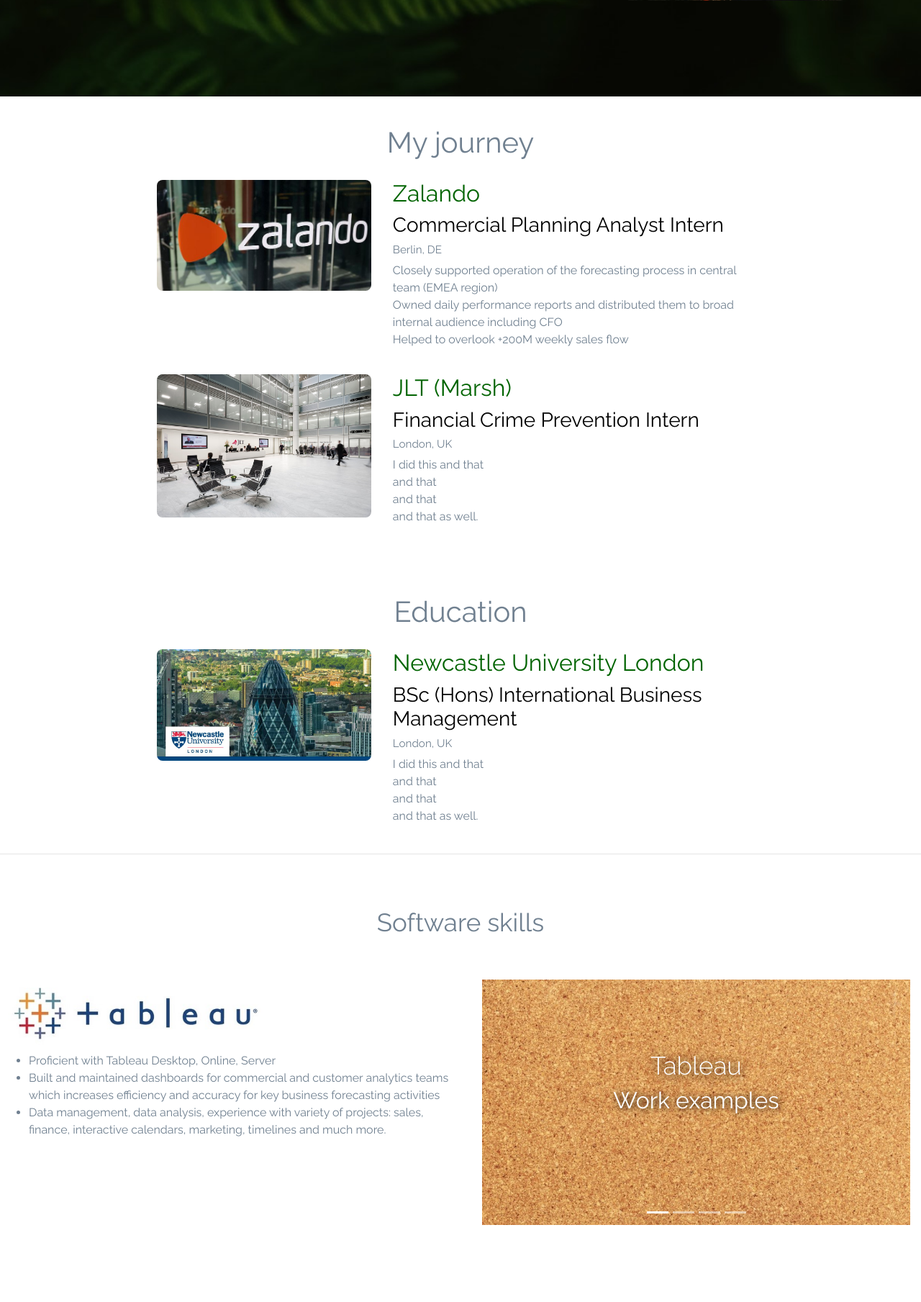
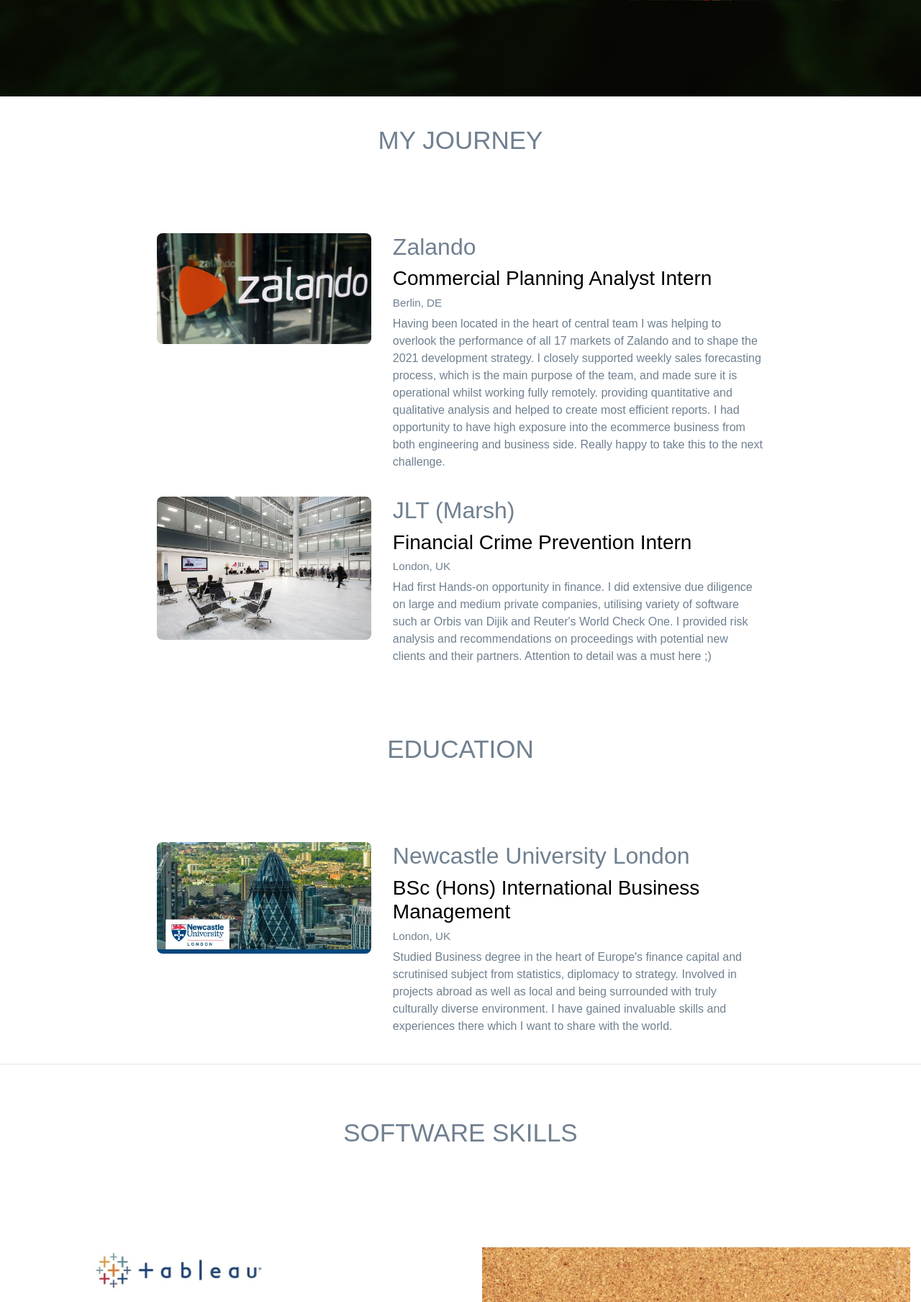
Before and after one commit to mromankim/martyna-website, a PHP site: page / in a window 1280 px wide. Shown: the part 521-2330 px from the top of the page at 72% size. Run offline with PHP 8.4, Linux system fonts and the light colour scheme; some web fonts are replaced.

Commit message:
Add files via upload

```diff
--- a/index.html
+++ b/index.html
@@ -6,7 +6,7 @@
      <meta charset="utf-8">
      <meta name="viewpoint" content="width=device-width, initial-scale=1">
 
-     <title>Hello I am Marty</title>
+     <title> I'm Martyna Romankiewicz</title>
 
     <!-- Link to bootstrap -->
      <link rel="stylesheet" href="https://stackpath.bootstrapcdn.com/bootstrap/4.1.3/css/bootstrap.min.css" integrity="sha384-MCw98/SFnGE8fJT3GXwEOngsV7Zt27NXFoaoApmYm81iuXoPkFOJwJ8ERdknLPMO" crossorigin="anonymous">
@@ -20,10 +20,13 @@
 <link rel= "stylesheet" type= "text/css" href= "styles.css">
 <!-- FONT -->
 <link href="https://fonts.googleapis.com/css2?family=Raleway:wght@300;400&family=Roboto:wght@300&display=swap" rel="stylesheet">
+<link href="https://fonts.googleapis.com/css2?family=Taviraj&display=swap" rel="stylesheet">
+<link href="https://fonts.googleapis.com/css2?family=Titillium+Web&display=swap" rel="stylesheet">
 </head>
 
 <body>
 <!-- Navigation bar-->
+<div class="fade-in">
 <nav class="navbar navbar-expand-md navbar-dark bg-dark sticky-top">
 <div class="container-fluid">
   <button class="navbar-toggler" type="button" data-toggler="collapse" data-target="#navbarResponsive">
@@ -33,33 +36,35 @@
   <div class="collapse navbar-collapse" id="navbarResponsive">
     <ul class="navbar-nav ml-auto">
       <li class="nav-link">
-        <a class="nav-link" href="#">Home</a>
+        <a class="nav-link" href="#parallax">HOME</a>
       </li>
       <li class="nav-link">
-        <a class="nav-link" href="#container6">My Journey</a>
+        <a class="nav-link" href="#My journey">MY JOURNEY</a>
       </li>
       <li class="nav-link">
-        <a class="nav-link" href="#container2">Skills</a>
+        <a class="nav-link" href="#Skills">SKILLS</a>
       </li>
       <li class="nav-link">
-        <a class="nav-link" href="#container1">Contact</a>
+        <a class="nav-link" href="#Connect">CONNECT</a>
       </li>
     </ul>
   </div>
 </div>
 </nav>
 
+
 <!-- INTRO -->
-<div class="parallax">
+<div class="parallax" id="parallax">
   <div class="fade-in">
   <div class="container4 padding">
   <div class="row text-center">
       <div class="col-lg-8">
     <h3><i>Hi, I'm</i></h3>
-    <h1>Martyna Romankiewicz</h1>
+    <h1>MARTYNA ROMANKIEWICZ</h1>
   </div>
   <div class="col-lg-3">
     <img src="img/download.png" class="img-fluid", width="300px", class="center">
+
   </div>
   </div>
   </div>
@@ -69,10 +74,10 @@
 
 
 <!-- MY JOURNEY -->
-<div class="container6 padding">
+<div class="container6 padding" id="My journey">
   <div class="row text-center padding">
   <div class="col-lg-12">
-    <h1>My journey</h1>
+    <h1>MY JOURNEY</h1>
   </div>
   </div>
 </div>
@@ -88,14 +93,18 @@
   </div>
   <div class="col-xs-10 col-sm-12 col-md-5">
 
-  <a href="https://corporate.zalando.com/en/company" target="_blank">
-  <h2>Zalando</h2></a>
+  <h2>
+    <a href="https://corporate.zalando.com/en/company" target="_blank">Zalando</a>
+  </h2>
     <h3>Commercial Planning Analyst Intern</h3>
     <a href="https://www.google.com/maps/place/Zalando+BHQ-X/@52.5211059,13.3564417,12.27z/data=!4m12!1m6!3m5!1s0x47a84e4fdb9eb191:0xb840714ee0a1bf58!2sZalando+SE+BTD-L!8m2!3d52.5039825!4d13.4438271!3m4!1s0x0:0x4a934d52c2c28603!8m2!3d52.5063317!4d13.4411985" target="_blank">
       <h4>Berlin, DE</h4></a>
-        <p> Closely supported operation of the forecasting process in central team (EMEA region) <br>
-          Owned daily performance reports and distributed them to broad internal audience including CFO <br>
-          Helped to overlook +200M weekly sales flow <br>
+        <p>Having been located in the heart of central team I was helping to overlook the performance of all 17 markets of Zalando and to shape the 2021 development strategy.
+          I closely supported weekly sales forecasting process, which is the main purpose of the team, and made sure it is operational whilst working fully remotely.
+          providing quantitative and qualitative analysis and helped to create most efficient reports.
+          I had opportunity to have high exposure into the ecommerce business from both engineering and business side.
+          Really happy to take this to the next challenge.
+
 
         </p>
   </div>
@@ -113,15 +122,18 @@
   </div>
   <div class="col-xs-12 col-sm-12 col-md-5">
 
-  <a href="https://www.marsh.com/nz/press-centre/marsh-and-mclennan-completes-acquisition-of-jardine-lloyd-thompson.html" target="_blank">
-  <h2>JLT (Marsh)</h2></a>
+
+  <h2>
+    <a href="https://www.marsh.com/nz/press-centre/marsh-and-mclennan-completes-acquisition-of-jardine-lloyd-thompson.html" target="_blank">JLT (Marsh)</a>
+  </h2>
     <h3>Financial Crime Prevention Intern</h3>
     <a href="https://www.google.com/maps/place/JLT+Specialty+Limited/@51.5147305,-0.0791734,17z/data=!3m1!4b1!4m5!3m4!1s0x4876034caded182f:0x9baa3a5a4e4d251!8m2!3d51.5147305!4d-0.0769847" target="_blank">
       <h4>London, UK</h4></a>
-        <p> I did this and that <br>
-          and that <br>
-          and that <br>
-          and that as well.
+        <p> Had first Hands-on opportunity in finance. I did extensive due diligence on large and medium private companies,
+          utilising variety of software such ar Orbis van Dijik and Reuter's World Check One.
+          I provided risk analysis and recommendations on proceedings with potential new clients and their partners.
+          Attention to detail was a must here ;)
+
         </p>
   </div>
 </div>
@@ -131,7 +143,7 @@
 <div class="container7 padding">
   <div class="row text-center padding">
   <div class="col-lg-12">
-    <h1>Education</h1>
+    <h1>EDUCATION</h1>
   </div>
   </div>
 </div>
@@ -146,15 +158,17 @@
   </div>
   <div class="col-xs-12 col-sm-12 col-md-5">
 
-  <a href="https://www.ncl.ac.uk/business/" target="_blank">
-  <h2>Newcastle University London</h2></a>
+
+  <h2>
+    <a href="https://www.ncl.ac.uk/business/" target="_blank">Newcastle University London</a>
+  </h2>
     <h3>BSc (Hons) International Business Management</h3>
     <a href="https://www.google.com/maps/place/Newcastle+University+London/@51.5176093,-0.0808755,16.46z/data=!4m5!3m4!1s0x48761cb3635d9f87:0xb5461ca02ab317f1!8m2!3d51.5175789!4d-0.0772007" target="_blank">
       <h4>London, UK</h4></a>
-        <p> I did this and that <br>
-          and that <br>
-          and that <br>
-          and that as well.
+        <p> Studied Business degree in the heart of Europe's finance capital and scrutinised subject from statistics, diplomacy to strategy.
+          Involved in projects abroad as well as local and being surrounded with truly culturally diverse environment.
+          I have gained invaluable skills and experiences there which I want to share with the world.
+
         </p>
   </div>
 </div>
@@ -164,11 +178,14 @@
   <!-- 1ST CAROUSEL (RIGHT) -->
 <div class="container2 padding">
 <div class="row padding">
-  <div class="col-lg-12">
-    <h1>Software skills</h1>
+  <div class="col-lg-12" id="Skills">
+    <h1>SOFTWARE SKILLS</h1>
   </div>
   <div class="col-md-12 col-lg-6">
+    <div id="carousel">
       <img src="img/tableau.jpg" class="img-fluid">
+    </div>
+    <div id="carousel-text">
     <ul>
     <li> Proficient with Tableau Desktop, Online, Server</li>
     <li> Built and maintained dashboards for commercial and customer analytics teams
@@ -177,16 +194,17 @@
       interactive calendars, marketing, timelines and much more.</li>
     </ul>
   </div>
+  </div>
   <div class="col-lg-6">
 
 
     <div id="slides2" class="carousel slide" data-ride="carousel">
       <div class="col-lg-12">
     <ul class="carousel-indicators">
-       <li data-target="#slides" data-slide-to="0" class="active"></li>
-       <li data-target="#slides" data-slide-to="1"></li>
-       <li data-target="#slides" data-slide-to="2"></li>
-       <li data-target="#slides" data-slide-to="3"></li>
+       <li data-target="#slides2" data-slide-to="0" class="active"></li>
+       <li data-target="#slides2" data-slide-to="1"></li>
+       <li data-target="#slides2" data-slide-to="2"></li>
+       <li data-target="#slides2" data-slide-to="3"></li>
     </ul>
      <div class="carousel-inner">
        <div class="carousel-item active">
@@ -194,8 +212,8 @@
          <img src="img/board1.jpeg">
          <div class="carousel-caption">
            <!-- There are 4 displays (sizes) -->
-           <h1 class="display-2">Tableau</h1>
-           <h3>Work examples</h3>
+           <h1 class="display-2">TABLEAU</h1>
+           <h3>WORK EXAMPLES</h3>
          </div>
        </div>
        <div class="carousel-item">
@@ -223,7 +241,7 @@
 <div class="col-md-12 col-lg-6">
 
 
-  <div id="slides2" class="carousel slide" data-ride="carousel">
+  <div id="slides" class="carousel slide" data-ride="carousel">
     <div class="col-lg-12">
   <ul class="carousel-indicators">
      <li data-target="#slides" data-slide-to="0" class="active"></li>
@@ -237,8 +255,8 @@
        <img src="img/board1.jpeg">
        <div class="carousel-caption">
          <!-- There are 4 displays (sizes) -->
-         <h1 class="display-2">Excel</h1>
-         <h3>Work examples</h3>
+         <h1 class="display-2">EXCEL</h1>
+         <h3>WORK EXAMPLES</h3>
        </div>
      </div>
      <div class="carousel-item">
@@ -256,13 +274,17 @@
 
 </div>
   <div class="col-md-12 col-lg-6">
+    <div id="carousel">
     <img src="img/white.jpg" class="img-fluid">
-
+    </div>
+    <div id="carousel2-text">
     <ul>
     <li>Advances Excel: formulas, vidualization, analysis, management</li>
     <li>Google Sheets live reports, web/Excel data scraping, interactive data</li>
     <li>Integration with Python, automatic updates</li>
   </ul>
+  </div>
+  </div>
   </div>
 </div>
 </div>
@@ -275,13 +297,19 @@
   <div class="col-lg-6">
       <i class="fas fa-database"></i>
       <h3>MySQL</h3>
-      <p>Extracting informaiton from server</p>
+      <p>I can import/export data between different databases like Oracle/Access/Excel etc.<br>
+        link data to BI Tools<br>
+        quickly access informaiton for ad-hoc analysis</p>
   </div>
 
   <div class="col-lg-6">
       <i class="fab fa-python"></i>
       <h3>Python</h3>
-      <p>Extracting informaiton from server</p>
+      <p>I can quickly access informaiton from servers,<br>
+        scrape data from Web/Excel/Gsheets/MySQL and create live reports,<br>
+        link data to BI Tools, and<br>
+        automatise your weekly manual tasks!<br>
+        I use mostly Pandas and NumPy.</p>
   </div>
 
 </div>
@@ -292,8 +320,8 @@
 <!--MAP -->
 <div class="container2 padding">
 <div class="row text-center padding">
-  <div class="col-12">
-    <h1>My international experience</h1>
+  <div class="col-lg-12">
+    <h1>MY EXPOSURE IN NUTSHELL</h1>
 <div id="map-container-google-1" class="z-depth-1-half map-container" style="height: 400px">
   <div class="col-12">
     <iframe src="https://www.atlistmaps.com/map/e8c8fffa-3612-46ca-a467-97be2b5e33a5?share=true" allow="geolocation" width="100%" height="400px" frameborder="0" scrolling="no" allowfullscreen>
@@ -306,10 +334,15 @@
 </div>
 
 <!-- Connect section -->
-<div class="container1 padding">
+<div class="container1 padding" id="Connect">
 <div class="row text-center padding">
   <div class="col-12">
-    <h2>Let's connect!</h2>
+    <div class="neon" id="text">
+      <h2>
+      <i>L</i><i>E</i><i>T</i><i>'</i><i>S</i><i></i>
+      <i>C</i><i>O</i><i>N</i><i>N</i><i>E</i><i>C</i><i>T</i><i>!</i>
+      </h2>
+  </div>
   </div>
   <div class="col-12 social padding">
     <a href="https://www.linkedin.com/in/martyna-romankiewicz/" target="_blank"><i class="fab fa-linkedin"></i></a>
@@ -331,6 +364,8 @@
   </div>
 </div>
 </div>
+</div>
+
 
 </footer>
 
--- a/styles.css
+++ b/styles.css
@@ -4,7 +4,7 @@
   height: 100%;
   width: 100%;
   color: #708090;
-  font-family: "Raleway", sans-serif;
+  font-family: "Titillium", sans-serif;
   margin: 0px;
   overflow-x: hidden;
 }
@@ -13,14 +13,31 @@
   scroll-behavior: smooth;
 }
 
+/*-- Adding external font --*/
+@font-face {
+    font-family: 'audreyregular';
+    src: url('audrey-normal-webfont.woff2') format('woff2'),
+         url('audrey-normal-webfont.woff') format('woff');
+    font-weight: normal;
+    font-style: normal;
+}
+
 
 a:link {
   color: inherit;
   text-decoration: none; /* no underline */
 }
+
 .navbar {
   padding: .8rem;
   max-height: 55px;
+  font-family:"audreyregular", sans-serif !important; /*-- !important overwrites the bootstrap code --*/
+  font-size: 80%;
+}
+
+.navbar a:hover {
+  color: white !important;
+  text-shadow: 1px 1px 2px black, 0 0 25px grey, 0 0 5px darkgrey !important;
 }
 
 .navbar-toggle {
@@ -127,10 +150,16 @@
 .container6 {
   text-align: center;
   padding-top: 40px;
+  padding-bottom: 80px;
 }
 
-.container6, .container7, .col-xs-12 h1 {
+.container6, .container7, .col-lg-12 h1 {
   font-size: 35px;
+  font-family: "audreyregular", sans-serif;
+}
+
+a:link .container4 h3, h1 {
+  font-family: "audreyregular", sans-serif;
 }
 
 .container3 h1 {
@@ -139,14 +168,18 @@
   padding-bottom: 10px;
 }
 
-.container2 h1 {
+#Skills h1{
   font-size: 35px;
+  padding-bottom: 80px;
 }
 
 .container2 img{
   padding-top: 50px;
 }
 
+#carousel img{
+  padding-left: 120px;
+}
 .col-lg-12 {
   text-align: center;
 }
@@ -163,7 +196,16 @@
 }
 
 .container5 h2{
-  color: #006400;
+  color: inherit;
+}
+
+/*-- Text color does not change after pressing hyperlink --*/
+a:visited {
+  color: inherit;
+}
+
+.container5 a:hover{
+  color: #d5d5d5;
 }
 
 .container5 img {
@@ -178,7 +220,7 @@
 
 .container7 {
   padding-top: 80px;
-
+  padding-bottom: 80px;
 }
 
 .carousel-inner img {
@@ -196,14 +238,32 @@
   /*--- thickness of font ---*/
   font-weight: 300;
   /*--- 1st horizontal, 2nd vertical, 3rd width ---*/
-  text-shadow: 1px 1px 15px #000;
+  text-shadow: 1px 1px 20px #000;
 }
 
 .carousel-caption h3 {
-  font-size: 200%;
-  text-shadow: 1px 1px 10px #000;
+  font-size: 130%;
+  text-shadow: 1px 1px 15px #000;
+  font-family: "audreyregular", sans-serif;
 }
 
+.carousel-indicators li {
+  border-radius: 50%;
+  height: 10px;
+  width: 10px;
+  border-color: #7E7F7D;
+  border-style: solid;
+}
+
+.carousel-indicators .active {
+  background-color: #999;
+  background-color: rgba(70, 70, 70, 0.25);
+}
+
+.carousel-item {
+  width: 600px;
+  height: 400px;
+}
 .container9 {
   margin-right:0;
   background-color: #0e76a8;
@@ -233,8 +300,131 @@
       color: #F0F8FF;
       margin: 0px;
       overflow: hidden;
-      padding-top: 20px;
+      padding-top: 40px;
+      padding-bottom: 40px;
   }
+
+  .neon {
+    color: #fff;
+    text-shadow:
+      0 0 5px #fff,
+      0 0 10px #fff,
+      0 0 20px #fff,
+      0 0 40px #0ff,
+      0 0 80px #0ff,
+      0 0 90px #0ff,
+      0 0 100px #0ff,
+      0 0 150px #0ff;
+  }
+
+  #text i {
+    position: relative;
+    top: 5px;
+    font-style: normal;
+    font-family: "audreyregular", sans-serif;
+    -webkit-animation: bounce 2s ease infinite alternate;
+    -moz-animation: bounce 2s ease infinite alternate;
+    animation: bounce 2s ease infinite alternate;
+    color: #F0F8FF;
+  }
+
+  #text i:nth-child(1) {
+    -moz-animation-delay: .2s;
+    -webkit-animation-delay: .2s;
+    animation-delay: .2s;
+
+  }
+  #text i:nth-child(2) {
+    -moz-animation-delay: .4s;
+    -webkit-animation-delay: .4s;
+    animation-delay: .4s;
+
+  }
+  #text i:nth-child(3) {
+    -moz-animation-delay: .6s;
+    -webkit-animation-delay: .6s;
+    animation-delay: .6s;
+
+  }
+  #text i:nth-child(4) {
+    -moz-animation-delay: .8s;
+    -webkit-animation-delay: .8s;
+    animation-delay: .8s;
+
+  }
+  #text i:nth-child(5) {
+    -moz-animation-delay: 1s;
+    -webkit-animation-delay: 1s;
+    animation-delay: 1s;
+
+  }
+  }
+  #text i:nth-child(6) {
+    -moz-animation-delay: 1.2s;
+    -webkit-animation-delay: 1.2s;
+    animation-delay: 1.2s;
+
+  }
+  #text i:nth-child(7) {
+    -moz-animation-delay: 1.4s;
+    -webkit-animation-delay: 1.4s;
+    animation-delay: 1.4s;
+
+  }
+  #text i:nth-child(8) {
+    -moz-animation-delay: 1.6s;
+    -webkit-animation-delay: 1.6s;
+    animation-delay: 1.6s;
+
+  }
+  #text i:nth-child(9) {
+    -moz-animation-delay: 1.8s;
+    -webkit-animation-delay: 1.8s;
+    animation-delay: 1.8s;
+
+  }
+  #text i:nth-child(10) {
+    -moz-animation-delay: 2s;
+    -webkit-animation-delay: 2s;
+    animation-delay: 2s;
+
+  }
+  #text i:nth-child(11) {
+    -moz-animation-delay: 2.2s;
+    -webkit-animation-delay: 2.2s;
+    animation-delay: 2.2s;
+
+  }
+  #text i:nth-child(12) {
+    -moz-animation-delay: 2.4s;
+    -webkit-animation-delay: 2.4s;
+    animation-delay: 2.4s;
+
+  }
+  #text i:nth-child(13) {
+    -moz-animation-delay: 2.6s;
+    -webkit-animation-delay: 2.6s;
+    animation-delay: 2.6s;
+
+  }
+  #text i:nth-child(14) {
+    -moz-animation-delay: 2.8s;
+    -webkit-animation-delay: 2.8s;
+    animation-delay: 2.8s;
+
+  }
+  #text i:nth-child(15) {
+    -moz-animation-delay: 3s;
+    -webkit-animation-delay: 3s;
+    animation-delay: 3s;
+
+  }
+
+  @keyframes bounce { 100% { top: -10px; } }
+  @-webkit-keyframes bounce { 100% { top: -10px; } }
+  @-moz-keyframes bounce { 100% { top: -10px; } }
+
+
 
 .container3 {
 text-align: center;
```
Also changed, not shown: other parts of styles.css (+32 -14 lines).
